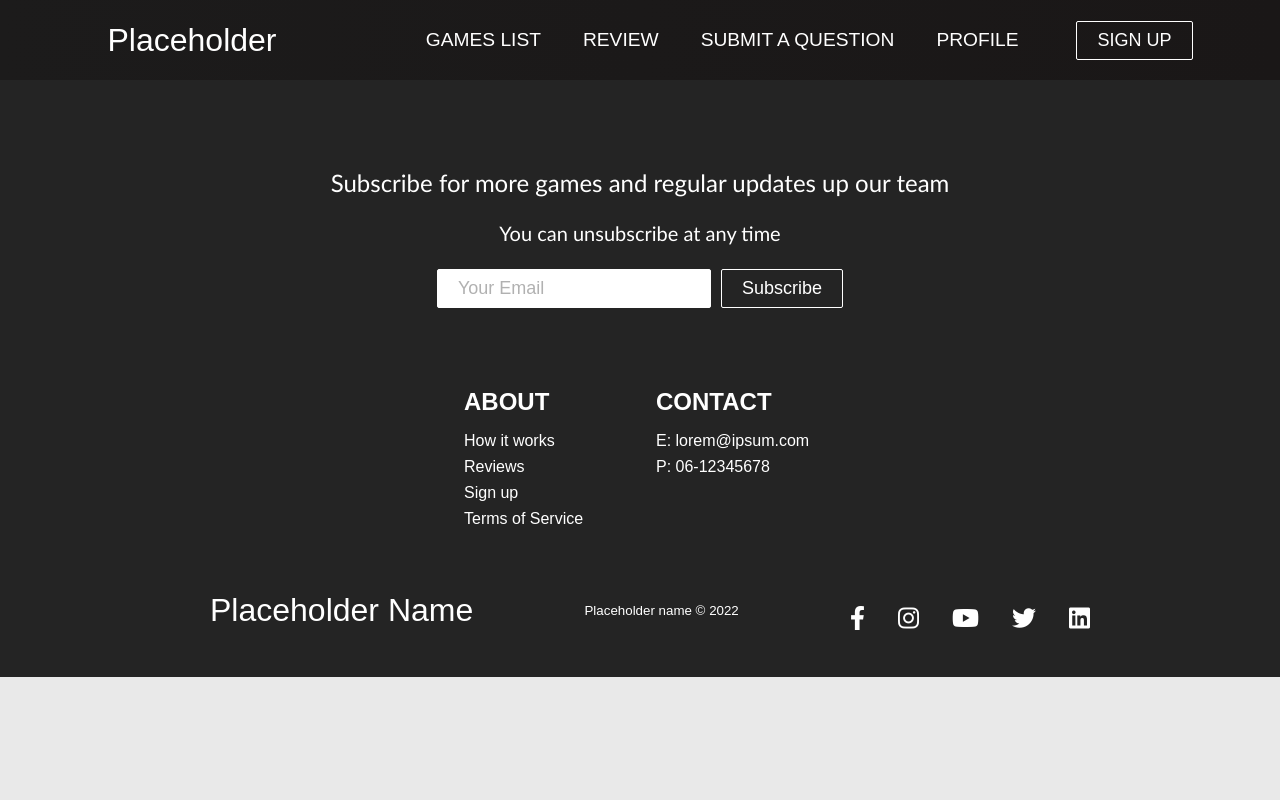
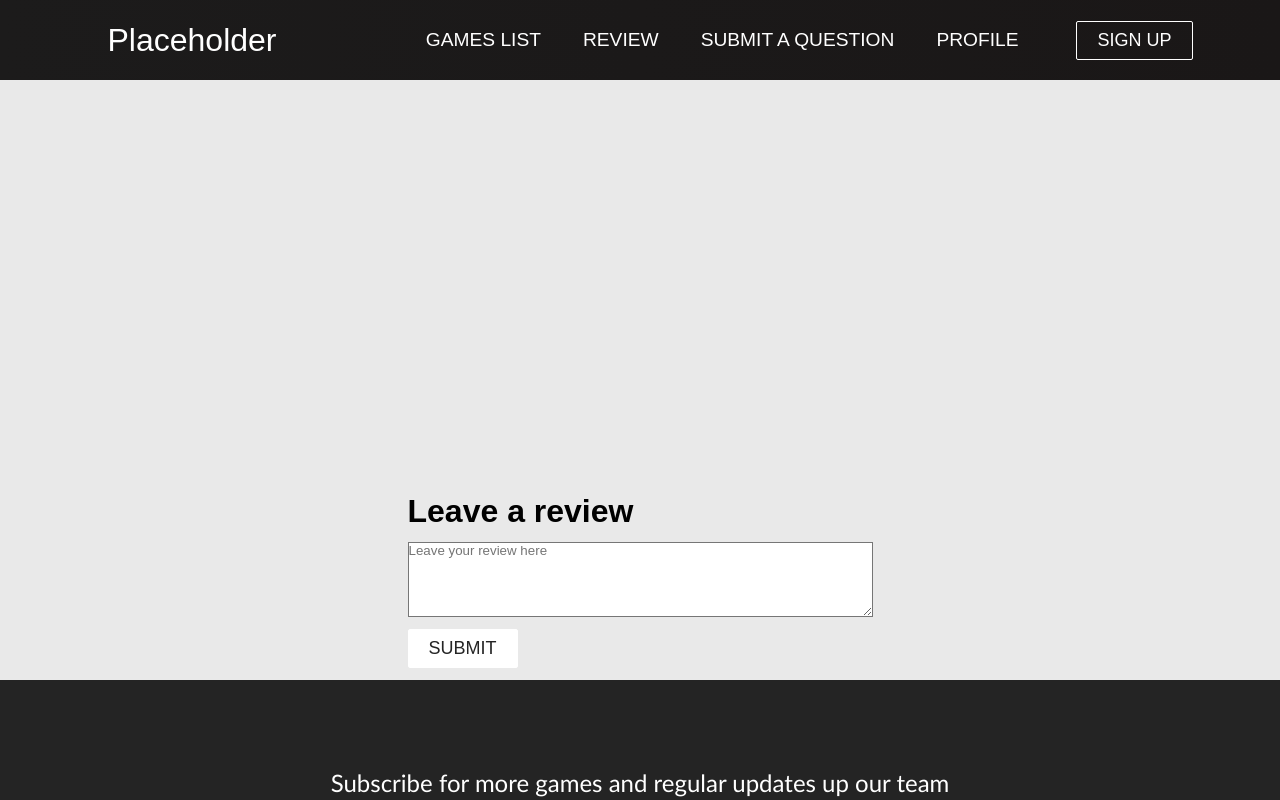
Before and after one commit to Nijzl/novi-eindopdracht-frontend-react-versie2, a React (Create React App) app: page /review in a window 1280 px wide. Shown: the top 800 px of the page. Built offline with nearby package versions, Linux system fonts and the light colour scheme.

Commit message:
Review Page added

```diff
--- a/src/App.js
+++ b/src/App.js
@@ -5,7 +5,7 @@ import Navbar from "./components/Navbar";
 import Home from "./pages/Home";
 import Flashcards from "./pages/Flashcards";
 import AllRecipes from "./pages/AllRecipes";
-import Fridge from "./pages/Fridge";
+import Review from "./pages/Review";
 import Search from "./pages/Search";
 import Profile from "./pages/Profile";
 import SignUp from "./pages/SignUp";
@@ -22,7 +22,7 @@ function App() {
                 <Route path='/' exact element={<Home/>}/> {/* Home */}
                 <Route path='/flashcards' exact element={<Flashcards/>}/> {/* Flashcards */}
                 <Route path='/allrecipes' element={<AllRecipes/>}/> {/* All Recipes*/}
-                <Route path='/fridge' element={<Fridge/>}/> {/* In the Fridge */}
+                <Route path='/review' element={<Review/>}/> {/* In the Review */}
                 <Route path='/search' element={<Search/>}/> {/* Search Recipe */}
                 <Route path='/profile' element={<Profile/>}/> {/* Profile */}
                 <Route path='/signup' element={<SignUp/>}/> {/* Sign up */}
--- a/src/components/Navbar.js
+++ b/src/components/Navbar.js
@@ -45,7 +45,7 @@ function Navbar(){
                             </Link>
                         </li>
                         <li className="nav-item">
-                            <Link to="/allrecipes" className="nav-links" onClick={closeMobileMenu}>
+                            <Link to="/review" className="nav-links" onClick={closeMobileMenu}>
                                 REVIEW
                             </Link>
                         </li>
--- a/src/pages/Fridge.js
+++ /dev/null
@@ -1,9 +0,0 @@
-import React from "react";
-
-function Fridge(){
-    return(
-        <h1> In The Fridge </h1>
-    );
-}
-
-export default Fridge;
--- /dev/null
+++ b/src/pages/Review.js
@@ -0,0 +1,34 @@
+import React, {useState} from "react";
+import {Button} from "../components/Button";
+import "../styles/Review.css";
+
+function Review(){
+
+    const [comment, setComment] = useState("");
+    const [commentList, setCommentList] = useState([]);
+
+    const onChangeHandler = (e) => {
+        setComment(e.target.value);
+    };
+
+    const onClickHandler = () => {
+        setCommentList((commentList) => [...commentList, comment]);
+    };
+
+    return(
+        <div className="review-container">
+            {commentList.map( (text) =>(
+                <div className="comment-container"> {text} </div>
+                ))}
+            <div className="review-input">
+                <h1 className="comment-text"> Leave a review </h1>
+                <textarea className="input-box" value={comment} onChange={onChangeHandler} placeholder="Leave your review here"/>
+                <Button onClick={onClickHandler} buttonSize="btn--medium" buttonStyle="btn--primary"> SUBMIT </Button>
+            </div>
+
+
+        </div>
+    );
+}
+
+export default Review;
--- /dev/null
+++ b/src/styles/Review.css
@@ -0,0 +1,35 @@
+.review-container{
+    height: 100vh;
+    display: flex;
+    flex-direction: column;
+    justify-content: flex-end;
+    align-items: center;
+    margin-top: -200px;
+}
+
+.review-input{
+    display: flex;
+    flex-direction: column;
+    align-items: flex-start;
+    margin-bottom: 12px;
+}
+
+.comment-text {
+    margin: 12px 0;
+}
+
+.input-box{
+    height: 75px;
+    width: 465px;
+    background-color: #fff;
+    margin-bottom: 12px;
+}
+
+.comment-container{
+    height: 75px;
+    width: 465px;
+    background-color: #fff;
+    margin: 12px 0;
+    border-radius: 5px;
+    word-break: break-all;
+}
```
